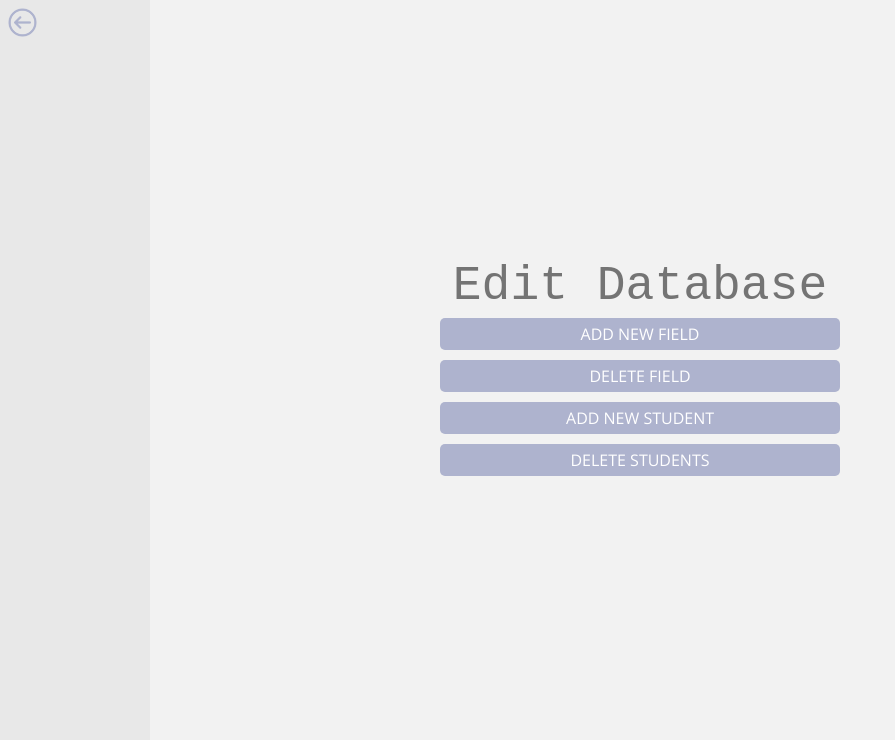
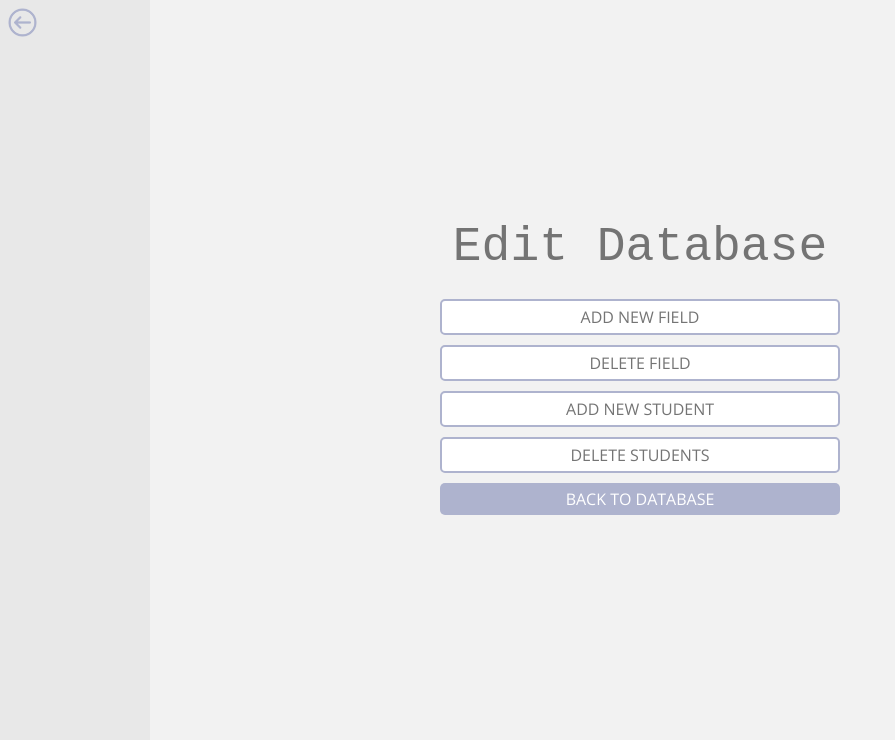
Before and after one commit to AlyssaRSchaefer/SusanDB, a Flask app: page /edit_database in a window 1280 px wide. Shown: the part 60-800 px from the top of the page, without its empty margins (0-895 px from the left). Run offline with Flask 3, Linux system fonts and the light colour scheme; parts of the project's set-up code (start-up, migrations or seed data) failed here and were passed over.

Commit message:
stylistic changes

```diff
--- a/app.py
+++ b/app.py
@@ -84,15 +84,15 @@ def import_data():
 
 @app.route('/add_field')
 def add_field():
-    return render_template('auxiliary/add_field.html', back_link="/database", heading="Add New Field")
+    return render_template('auxiliary/edit_database_action.html', back_link="/database", heading="Add New Field", mode="add_field")
 
 @app.route('/delete_field')
 def delete_field():
-    return render_template('auxiliary/delete_field.html', back_link="/database", heading="Delete Field")
+    return render_template('auxiliary/edit_database_action.html', back_link="/database", heading="Delete Field", mode="delete_field")
 
 @app.route('/add_student')
 def add_student():
-    return render_template('auxiliary/add_student.html', back_link="/database", heading="Add New Student")
+    return render_template('auxiliary/edit_database_action.html', back_link="/database", heading="Add New Student", mode="add_student")
 
 @app.route('/delete_student')
 def delete_student():
--- a/static/css/style.css
+++ b/static/css/style.css
@@ -51,23 +51,24 @@ body {
     cursor: pointer;
 }
 
-.primary-button, .confirm-button {
+.primary-button, .primary-confirm-button {
     background-color: var(--primary-color);
-    color: var(--tertiary-color)
+    color: var(--tertiary-color);
 }
 
-.primary-button:hover, .confirm-button:hover {
+.primary-button:hover, .primary-confirm-button:hover {
     background-color: var(--primary-color-highlight);
     cursor: pointer;
 }
 
-.secondary-button, .pill {
+.secondary-button, .pill, .secondary-confirm-button {
     background-color: var(--tertiary-color);
     color: var(--quarternary-color);
 }
 
-.secondary-button:hover {
+.secondary-button:hover, .secondary-confirm-button:hover {
     background-color: var(--secondary-color-highlight);
+    cursor: pointer;
 }
 
 .pill {
@@ -106,7 +107,7 @@ body {
     border: none;
 }
 
-.select:focus, .text-input {
+.select:focus, .text-input, .secondary-confirm-button {
     border: 2px solid var(--primary-color);
     outline: none;
 }
@@ -204,6 +205,7 @@ a {
     color: var(--quarternary-color);
     font-size: 3rem;
     font-weight: 300;
+    margin-bottom: 20px;
 }
 
 .back-icon {
--- a/templates/auxiliary/edit_database.html
+++ b/templates/auxiliary/edit_database.html
@@ -4,9 +4,10 @@
 
 {% block content %}
 
-<a href="{{ url_for('add_field') }}"><div class="confirm-button">ADD NEW FIELD</div></a>
-<a href="{{ url_for('delete_field') }}"><div class="confirm-button">DELETE FIELD</div></a>
-<a href="{{ url_for('add_student') }}"><div class="confirm-button">ADD NEW STUDENT</div></a>
-<a href="{{ url_for('delete_student') }}"><div class="confirm-button">DELETE STUDENTS</div></a>
+<a href="{{ url_for('add_field') }}"><div class="secondary-confirm-button confirm-button">ADD NEW FIELD</div></a>
+<a href="{{ url_for('delete_field') }}"><div class="secondary-confirm-button confirm-button">DELETE FIELD</div></a>
+<a href="{{ url_for('add_student') }}"><div class="secondary-confirm-button confirm-button">ADD NEW STUDENT</div></a>
+<a href="{{ url_for('delete_student') }}"><div class="secondary-confirm-button confirm-button">DELETE STUDENTS</div></a>
+<a href="{{ url_for('database') }}"><div class="primary-confirm-button confirm-button">BACK TO DATABASE</div></a>
 
 {% endblock %}
--- a/templates/database.html
+++ b/templates/database.html
@@ -56,7 +56,7 @@
             <h1>NEW FILTER</h1>
             <select class="select" name="field" id="database-filter-field"></select>
             <select class="select" name="field" id="database-filter-value"></select>
-            <div class="confirm-button" onclick="createFilter()">CONFIRM</div>
+            <div class="primary-confirm-button confirm-button" onclick="createFilter()">CONFIRM</div>
         </div>
     </div>
 {% endblock %}
```
Also changed, not shown: templates/auxiliary/add_field.html (deleted, +0 -19 lines), templates/auxiliary/add_student.html (deleted, +0 -15 lines), templates/auxiliary/delete_field.html (deleted, +0 -14 lines), templates/auxiliary/edit_database_action.html (added, +38 -0 lines), students_local.db.
